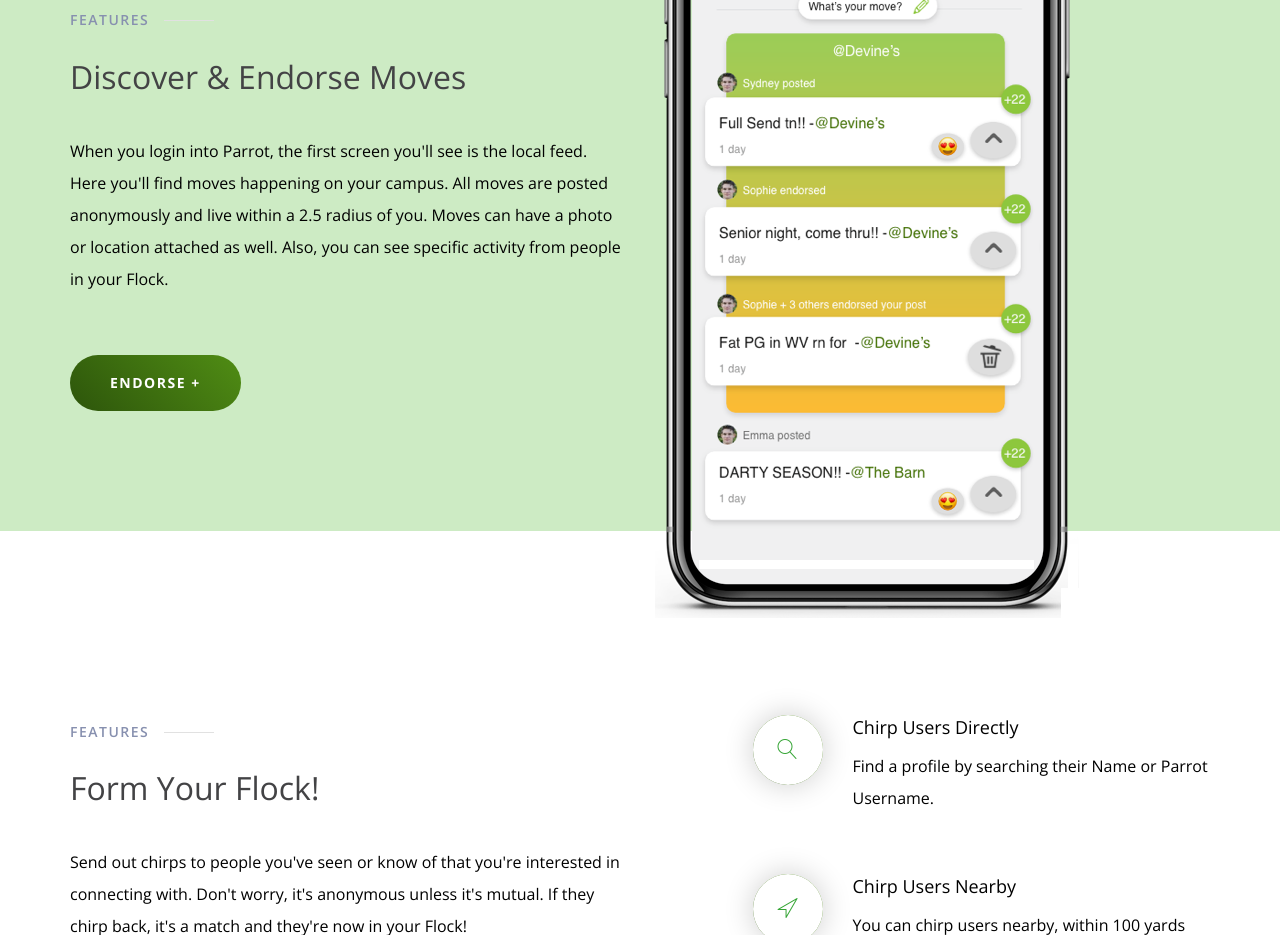
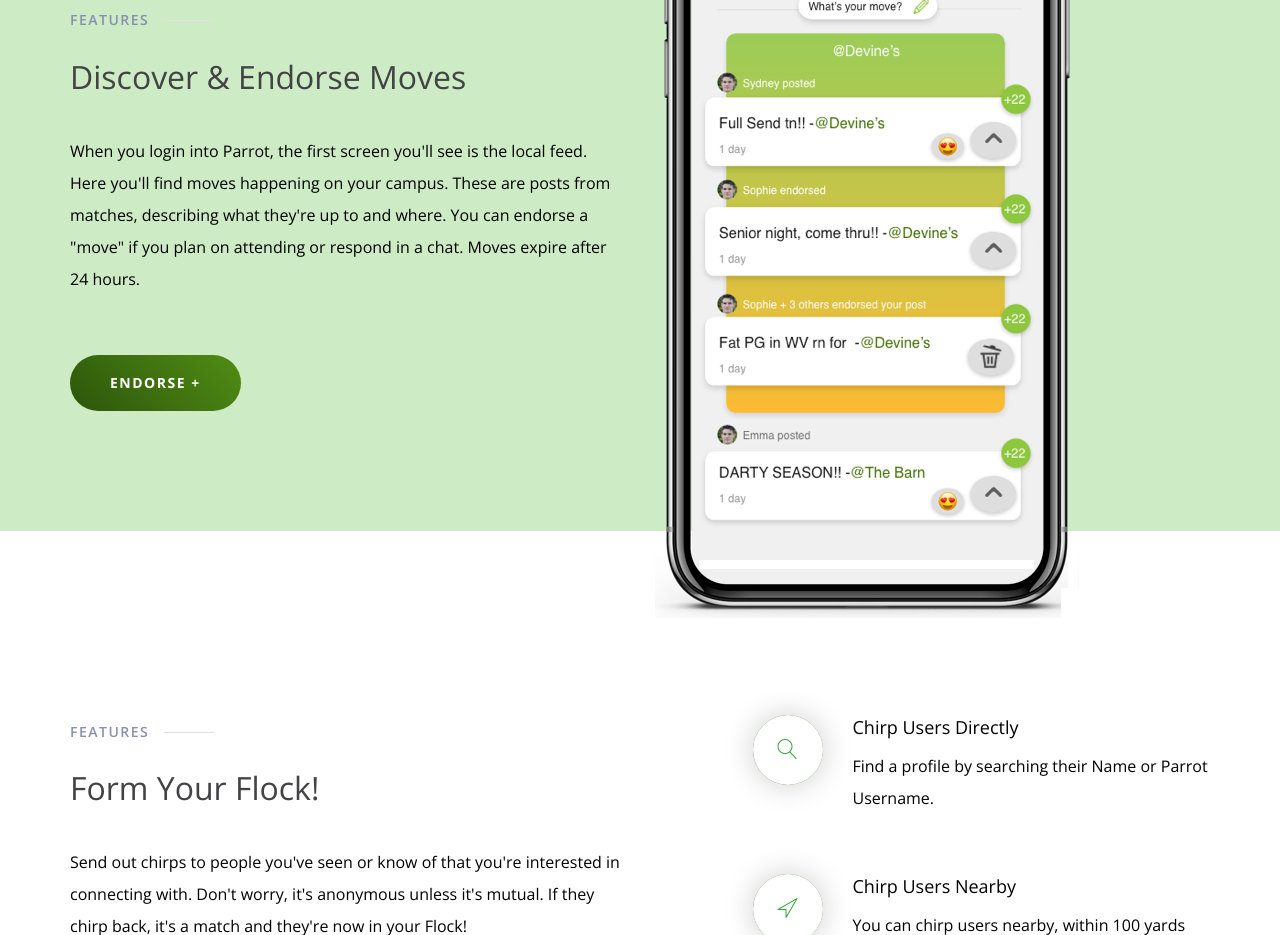
Before and after one commit to cameronking4/Parrot-HP, a plain HTML site: page index.html in a window 1280 px wide. Shown: the part 1800-2735 px from the top of the page. Drawn offline with nearby package versions, Linux system fonts and the light colour scheme.

Commit message:
update moves

```diff
--- a/index.html
+++ b/index.html
@@ -119,7 +119,7 @@
                         <h3 class="dark-color wow fadeInUp" data-wow-delay="0.4s">Discover & Endorse Moves</h3>
                         <div class="space-20"></div>
                         <div class="desc wow fadeInUp" data-wow-delay="0.6s">
-                            <p> When you login into Parrot, the first screen you'll see is the local feed. Here you'll find moves happening on your campus. All moves are posted anonymously and live within a 2.5 radius of you. Moves can have a photo or location attached as well. Also, you can see specific activity from people in your Flock.</p>
+                            <p> When you login into Parrot, the first screen you'll see is the local feed. Here you'll find moves happening on your campus. These are posts from matches, describing what they're up to and where. You can endorse a "move" if you plan on attending or respond in a chat. Moves expire after 24 hours.</p>
                         </div>
                         <div class="space-50"></div>
                         <a href="#" class="bttn-default wow fadeInUp" data-wow-delay="0.8s">Endorse +</a>
```
